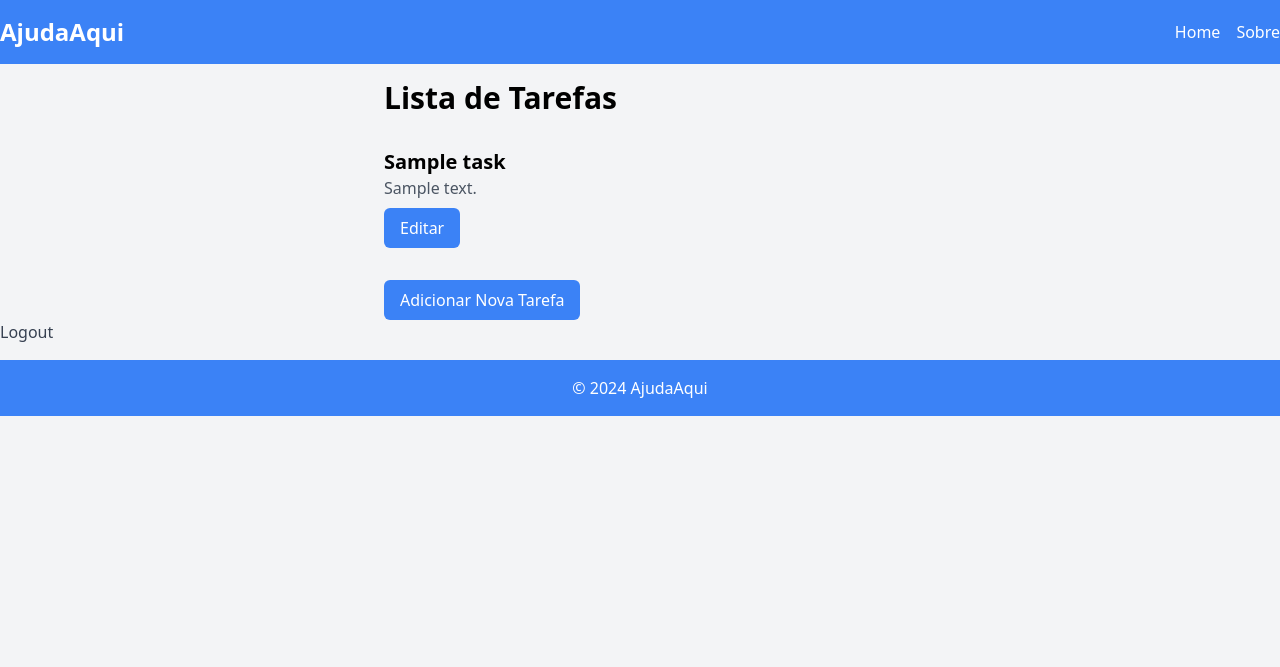
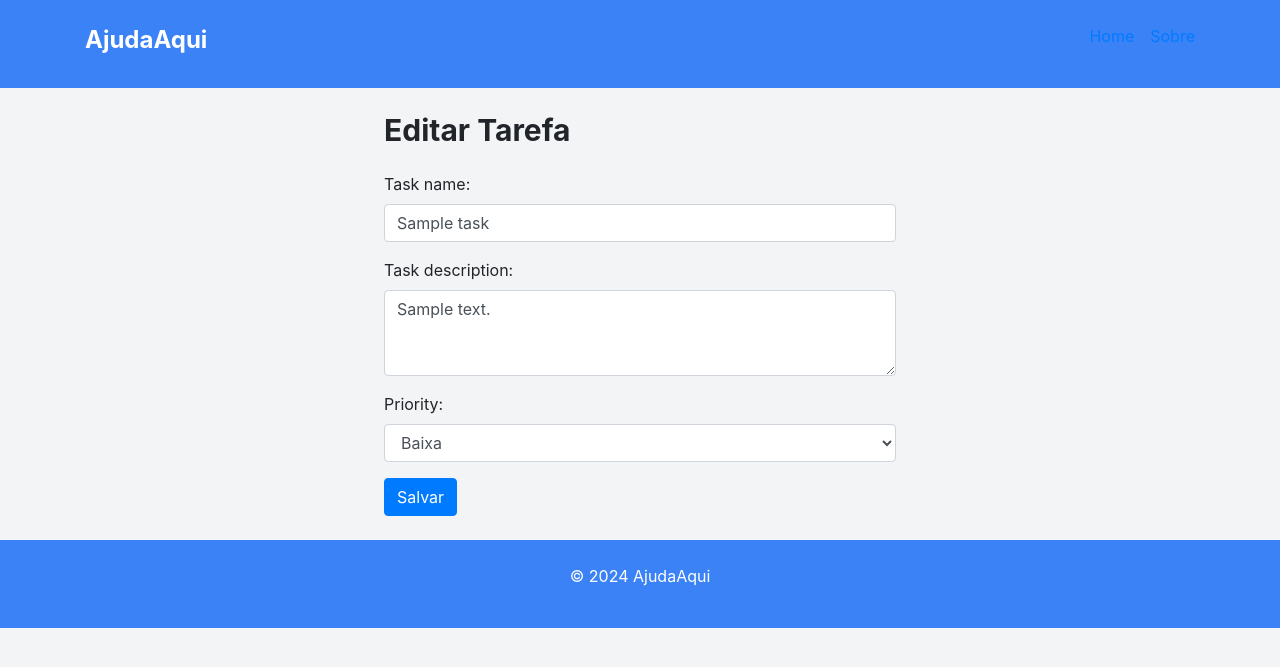
Before and after one commit to jeferson-scheibler/Ajuda_Aqui, a Django app: page /edit_task/1/ in a window 1280 px wide. Shown: the top 667 px of the page. Run offline with Django 5.2, Linux system fonts and the light colour scheme; a user stored in the database is signed in; tables that the repository leaves empty hold one stand-in row (values such as "Sample post"); some libraries are stand-ins or nearby versions.

Commit message:
Criação do modal para exebição da página de edição de tarefa (com erros).

```diff
--- a/ajuda_aqui/urls.py
+++ b/ajuda_aqui/urls.py
@@ -27,4 +27,5 @@ urlpatterns = [
     path('task-list/', views.task_list, name='task_list'),
     path('edit_task/<int:task_id>/', views.edit_task, name='edit_task'),
     path('update_task/', views.update_task, name='update_task'),
+    path('fetch_task_data/', views.fetch_task_data, name='fetch_task_data'),
 ]
--- a/core/forms.py
+++ b/core/forms.py
@@ -23,9 +23,20 @@ class TaskForm(forms.ModelForm):
     class Meta:
         model = Task
         fields = ('task_name', 'task_description', 'priority')
+        widgets = {
+            'task_name': forms.TextInput(attrs={'class': 'form-control', 'placeholder': 'Nome da Tarefa'}),
+            'task_description': forms.Textarea(attrs={'class': 'form-control', 'rows': 3, 'placeholder': 'Descrição da Tarefa'}),
+            'priority': forms.Select(attrs={'class': 'form-control'}),
+        }
 
     def clean_priority(self):
         priority = self.cleaned_data['priority']
         if not priority:
             raise forms.ValidationError("Este campo é obrigatório.")
         return priority
+
+    def clean_task_name(self):
+        task_name = self.cleaned_data['task_name']
+        if len(task_name) < 5:
+            raise forms.ValidationError("O nome da tarefa deve ter pelo menos 5 caracteres.")
+        return task_name
--- a/core/templates/core/base.html
+++ b/core/templates/core/base.html
@@ -5,6 +5,8 @@
     <meta name="viewport" content="width=device-width, initial-scale=1.0">
     <title>{% block title %}AjudaAqui{% endblock %}</title>
     <link href="https://cdn.jsdelivr.net/npm/tailwindcss@2.2.19/dist/tailwind.min.css" rel="stylesheet">
+    <link href="https://stackpath.bootstrapcdn.com/bootstrap/4.5.2/css/bootstrap.min.css" rel="stylesheet">
+    {% block extra_css %}{% endblock %}
 </head>
 <body class="bg-gray-100">
     <header class="bg-blue-500 py-4">
@@ -14,7 +16,6 @@
                 <ul class="flex space-x-4 text-white">
                     <li><a href="#" class="hover:text-gray-200">Home</a></li>
                     <li><a href="#" class="hover:text-gray-200">Sobre</a></li>
-                    <!-- Adicione mais links conforme necessário -->
                 </ul>
             </nav>
         </div>
@@ -22,12 +23,13 @@
     <main class="container mx-auto mt-4">
         {% block content %}
         {% endblock %}
-        {% if user.is_authenticated %}
-            <a href="{% url 'logout' %}" class="text-gray-700 hover:underline">Logout</a>
-        {% endif %}
     </main>
     <footer class="bg-blue-500 py-4 mt-4 text-white text-center">
         <p>&copy; {% now "Y" %} AjudaAqui</p>
     </footer>
+    <script src="https://cdn.jsdelivr.net/npm/htmx.org/dist/htmx.min.js"></script>
+    <script src="https://code.jquery.com/jquery-3.6.0.min.js"></script>
+    <script src="https://stackpath.bootstrapcdn.com/bootstrap/4.5.2/js/bootstrap.min.js"></script>
+    {% block javascript %}{% endblock %}
 </body>
 </html>
--- /dev/null
+++ b/core/templates/core/edit_task_form.html
@@ -0,0 +1,20 @@
+{% extends 'base.html' %}
+{% block content %}
+<section class="max-w-lg mx-auto">
+    <h2 class="text-3xl font-bold mb-4">Editar Tarefa</h2>
+    <form id="editTaskForm" hx-post="{% url 'update_task' %}">
+        {% csrf_token %}
+        <input type="hidden" name="task_id" id="task_id_input" value="{{ task.id }}">
+        {{ form.as_p }}
+        <button type="submit" class="btn btn-primary">Salvar</button>
+    </form>
+</section>
+{% endblock %}
+
+{% block javascript %}
+<script>
+    document.addEventListener('htmx:load', function(event) {
+        $('#editTaskModal').modal('show'); // Exibe o modal ao carregar a página
+    });
+</script>
+{% endblock %}
--- a/core/templates/core/task_list.html
+++ b/core/templates/core/task_list.html
@@ -5,66 +5,104 @@
 <section class="max-w-lg mx-auto">
     <h2 class="text-3xl font-bold mb-4">Lista de Tarefas</h2>
     <ul class="divide-y divide-gray-300">
-        <!-- Loop through tasks and display them -->
         {% for task in tasks %}
         <li class="py-4">
             <h3 class="text-xl font-semibold">{{ task.task_name }}</h3>
             <p class="text-gray-600">{{ task.task_description }}</p>
-            <!-- Botão para abrir modal -->
-            <button class="bg-blue-500 text-white py-2 px-4 rounded-md hover:bg-blue-600 mt-2 edit-task-btn" data-task-id="{{ task.id }}">Editar</button>
+            <!-- Botão para abrir modal de edição -->
+            <button type="button" class="btn btn-primary edit-task-btn"
+                    data-toggle="modal" data-target="#editTaskModal"
+                    data-task-id="{{ task.id }}">Editar
+            </button>
         </li>
         {% empty %}
         <li class="py-4 text-gray-600">Nenhuma tarefa encontrada.</li>
         {% endfor %}
     </ul>
-    <a href="{% url 'create_task' %}" class="bg-blue-500 text-white py-2 px-4 rounded-md hover:bg-blue-600 mt-4 inline-block">Adicionar Nova Tarefa</a>
+    <a href="{% url 'create_task' %}"
+       class="bg-blue-500 text-white py-2 px-4 rounded-md hover:bg-blue-600 mt-4 inline-block">
+        Adicionar Nova Tarefa
+    </a>
 </section>
 
-<!-- Modal de Edição -->
-<div id="editTaskModal" class="modal hidden">
-    <div class="modal-content">
-        <span class="close">&times;</span>
-        <form id="editTaskForm">
-            <input type="text" name="task_name" value="Editar Tarefa">
-            <button type="submit">Salvar</button>
-        </form>
+<div class="modal fade" id="editTaskModal" tabindex="-1" aria-labelledby="editTaskModalLabel" aria-hidden="true">
+    <div class="modal-dialog">
+        <div class="modal-content">
+            <div class="modal-header">
+                <h5 class="modal-title" id="editTaskModalLabel">Editar Tarefa</h5>
+                <button type="button" class="close" data-dismiss="modal" aria-label="Fechar">
+                    <span aria-hidden="true">&times;</span>
+                </button>
+            </div>
+            <div class="modal-body">
+                <!-- Conteúdo do formulário será carregado via HTMX -->
+                <form id="editTaskForm" hx-post="{% url 'update_task' %}">
+                    {% csrf_token %}
+                    <input type="hidden" name="task_id" id="task_id_input">
+                    {{ form.as_p }}
+                    <button type="submit" class="btn btn-primary">Salvar</button>
+                </form>
+            </div>
+        </div>
     </div>
 </div>
-
 {% endblock %}
 
 {% block javascript %}
-<script src="https://code.jquery.com/jquery-3.6.0.min.js"></script>
 <script>
-    $(document).ready(function () {
-        console.log('Document ready.');
-
-        $('.edit-task-btn').click(function () {
+    $(document).ready(function() {
+        // Exibe o modal ao clicar no botão de edição
+        $('.edit-task-btn').click(function() {
             var taskId = $(this).data('task-id');
-            console.log('Abrindo modal para a tarefa com ID:', taskId);
-
-            // Simulando uma requisição AJAX bem-sucedida
-            var data = '<form id="editTaskForm"><input type="text" name="task_name" value="Editar Tarefa"></form>';
-            $('#editTaskModal').html(data);
-            $('#editTaskModal').removeClass('hidden');
+            $('#task_id_input').val(taskId); // Define o valor do campo hidden
+            fetchTaskData(taskId); // Chama a função para buscar os dados da tarefa
+            $('#editTaskModal').modal('show'); // Exibe o modal
         });
 
-        $('.close').click(function () {
-            console.log('Clicou no botão Fechar.');
-            $('#editTaskModal').addClass('hidden');
-        });
+        // Função para buscar e preencher os dados da tarefa no modal
+        function fetchTaskData(taskId) {
+            $.ajax({
+                url: '{% url 'fetch_task_data' %}',
+                method: 'GET',
+                data: {'task_id': taskId},
+                success: function (data) {
+                    // Preenche os campos do formulário com os dados recebidos
+                    $('#id_task_name').val(data.task_name);  // Substitua 'id_task_name' pelo ID correto do campo
+                    $('#id_task_description').val(data.task_description);  // Substitua 'id_task_description' pelo ID correto do campo
+                    // Atualize outros campos conforme necessário
+                },
+                error: function (error) {
+                    console.error('Erro ao carregar dados da tarefa:', error);
+                }
+            });
+        }
 
-        $(document).on('submit', '#editTaskForm', function (event) {
+        // Submete o formulário de edição via AJAX
+        $(document).on('submit', '#editTaskForm', function(event) {
             event.preventDefault();
             var formData = $(this).serialize();
-            console.log('Enviando dados do formulário:', formData);
-
-            // Simulando uma requisição AJAX bem-sucedida
-            setTimeout(function () {
-                console.log('Simulando sucesso na atualização.');
-                $('#editTaskModal').addClass('hidden');
-                location.reload(); // Simula recarregar a página após salvar
-            }, 1000); // Tempo de simulação de 1 segundo
+            $.ajax({
+                url: $(this).attr('hx-post'),
+                method: 'POST',
+                headers: {
+                    'X-Requested-With': 'XMLHttpRequest'
+                },
+                data: formData,
+                success: function(data) {
+                    if (data.success) {
+                        console.log('Tarefa atualizada com sucesso.');
+                        $('#editTaskModal').modal('hide');  // Esconde o modal após sucesso
+                        // Você pode adicionar aqui mais lógica de atualização da interface se necessário
+                    } else {
+                        console.error('Erro ao atualizar tarefa:', data.error);
+                        // Manipule erros de validação ou outros erros conforme necessário
+                    }
+                },
+                error: function(error) {
+                    console.error('Erro ao enviar requisição AJAX:', error);
+                    // Manipule erros de rede ou outros erros conforme necessário
+                }
+            });
         });
     });
 </script>
--- a/core/views.py
+++ b/core/views.py
@@ -6,6 +6,7 @@ from django.contrib.auth.decorators import login_required
 from django.contrib import messages
 from .forms import RegisterForm, TaskForm
 from .models import Task
+from django.views.decorators.http import require_POST
 
 def register(request):
     if request.method == 'POST':
@@ -63,23 +64,7 @@ def task_list(request):
 @login_required
 def edit_task(request, task_id):
     task = get_object_or_404(Task, id=task_id, user=request.user)
-
     if request.method == 'POST':
-        form = TaskForm(request.POST, instance=task)
-        if form.is_valid():
-            form.save()
-            messages.success(request, 'Tarefa atualizada com sucesso!')
-            return redirect('task_list')
-    else:
-        form = TaskForm(instance=task)
-
-    return render(request, 'task_list.html', {'tasks': Task.objects.filter(user=request.user), 'form': form, 'task_id': task_id})
-
-@login_required
-def update_task(request):
-    if request.method == 'POST' and request.is_ajax():
-        task_id = request.POST.get('task_id')
-        task = get_object_or_404(Task, id=task_id, user=request.user)
         form = TaskForm(request.POST, instance=task)
         if form.is_valid():
             form.save()
@@ -87,4 +72,42 @@ def update_task(request):
         else:
             return JsonResponse({'error': form.errors}, status=400)
     else:
-        return JsonResponse({'error': 'Método não permitido'}, status=405)
+        form = TaskForm(instance=task)
+
+    context = {
+        'form': form,
+        'task': task,
+    }
+    return render(request, 'edit_task_form.html', context)
+
+@login_required
+@require_POST
+def update_task(request):
+    task_id = request.POST.get('task_id')
+
+    if not task_id:
+        return JsonResponse({'error': 'ID da tarefa não fornecido'}, status=400)
+
+    task = get_object_or_404(Task, id=task_id, user=request.user)
+    form = TaskForm(request.POST, instance=task)
+
+    if form.is_valid():
+        form.save()
+        return JsonResponse({'success': True})
+    else:
+        errors = form.errors.as_json()
+        return JsonResponse({'error': errors}, status=400)
+
+@login_required
+def fetch_task_data(request):
+    task_id = request.GET.get('task_id')
+    task = get_object_or_404(Task, id=task_id, user=request.user)
+
+    data = {
+        'task_name': task.task_name,
+        'task_description': task.task_description,
+        'priority': task.priority,
+        # Adicione outros campos conforme necessário
+    }
+
+    return JsonResponse(data)
--- /dev/null
+++ b/static/js/dialog.js
@@ -0,0 +1 @@
+<><script src="https://unpkg.com/htmx.org@1.8.2" integrity="sha384-+8ISc/waZcRdXCLxVgbsLzay31nCdyZXQxnsUy++HJzJliTzxKWr0m1cIEMyUzQu" crossorigin="anonymous"></script><script src="{% static 'js/dialog.js' %}"></script></>
```
Also changed, not shown: ajuda_aqui/asgi.py (+11 -11 lines), ajuda_aqui/settings.py (+4 -3 lines), static/css/modal.css (added, +35 -0 lines), package-lock.json (added), static/css/style.css (added).
